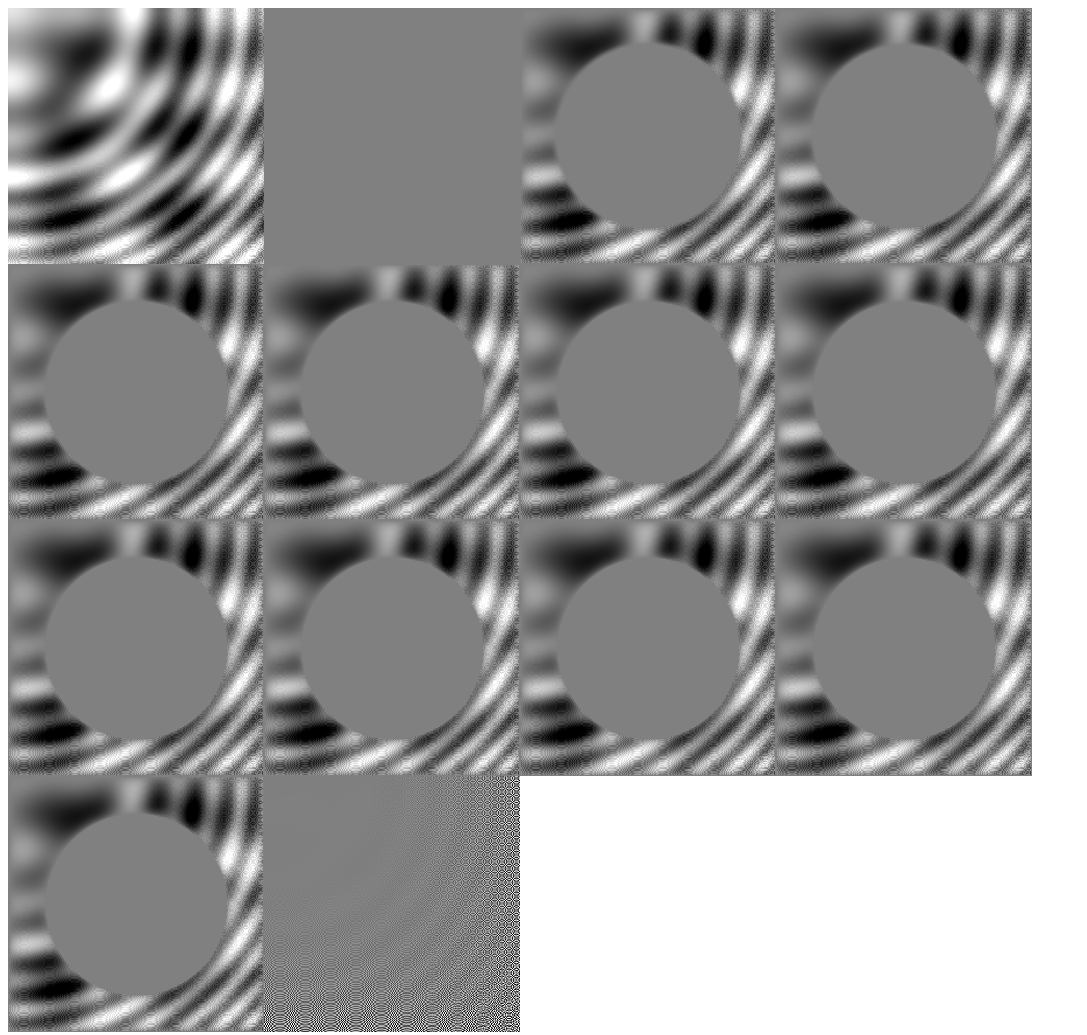
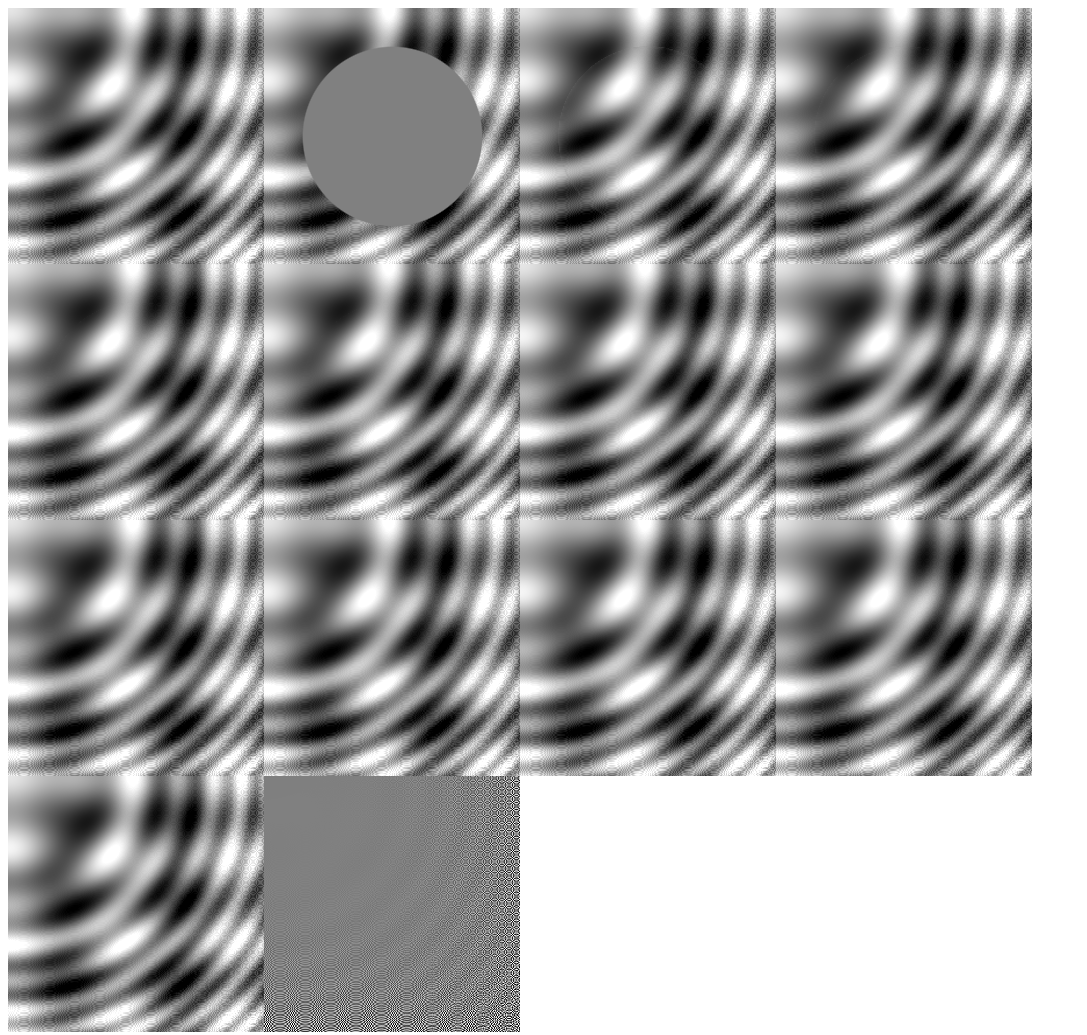
Before and after one commit to tompng/poisson_solver, a plain HTML site: page index.html in a window 1280 px wide. Shown: the whole page, without its empty margins (0-1087 px from the left). Drawn offline with Linux system fonts and the light colour scheme.

Commit message:
refactor

```diff
--- a/index.html
+++ b/index.html
@@ -1 +1,68 @@
 <script src='index.js'></script>
+<script>
+var w=256, h=256
+gen = function(){
+  var arr = PoissonSolver.generate2DArray(w, h)
+  for(var i=0;i<w;i++)for(var j=0;j<h;j++){
+    arr[i][j] = 0.2*Math.cos(i/18)+0.2*Math.cos(j/13)+0.2*Math.sin((i*i+j*j)/w/h*32)
+    arr[i][j]+=Math.pow(i/w,4)*Math.sin(13*i*i-57*j*j+58*(i+j))*0.1
+    arr[i][j]+=Math.pow(j/h,4)*Math.sin(14*j*j-47*i*i+37*(i-j))*0.1
+  }
+  var mask = PoissonSolver.generate2DArray(w,h)
+  for(var i=0;i<w;i++)for(var j=0;j<h;j++){
+    var a=-((i-w/2)*(i-w/2)+(j-h/2)*(j-h/2)-w*h/8)/w
+    mask[i][j] = a<0?0:a>1?1:a
+  }
+  var f = PoissonSolver.generate2DArray(w,h)
+  for(var i=0;i<w;i++)for(var j=0;j<h;j++){
+    f[i][j]=arr[i<w-1?i+1:i-1][j]+arr[i>0?i-1:i+1][j]+arr[i][j<h-1?j+1:j-1]+arr[i][j>0?j-1:j+1]-4*arr[i][j]
+  }
+  var initial = PoissonSolver.generate2DArray(w,h)
+  for(var i=0;i<w;i++)for(var j=0;j<h;j++){
+    initial[i][j] = (1-mask[i][j])*arr[i][j]
+  }
+  return {f: f, a: arr, mask: mask, initial: initial}
+}
+show=function(arr){
+  canvas = document.createElement('canvas')
+  var w=canvas.width=arr.length
+  var h=canvas.height=arr[0].length
+  var g=canvas.getContext('2d')
+  id=g.getImageData(0,0,w,h)
+  for(var i=0;i<w;i++)for(var j=0;j<h;j++){
+    var a=arr[i][j]+0.5
+    if(a<0)a=0;if(a>1)a=1;
+    idx = 4*(j*w+i)
+    id.data[idx] = id.data[idx+1] = id.data[idx+2] = Math.round(0xff*a)
+    id.data[idx+3] = 0xff
+  }
+  g.putImageData(id, 0, 0)
+  document.body.appendChild(canvas)
+  return canvas
+}
+
+function err(a,b){
+  var diff=0, w=a.length, h=a[0].length
+  for(var i=0;i<w;i++)for(var j=0;j<h;j++){
+    diff+=Math.abs(a[i][j]-b[i][j])
+  }
+  return diff/w/h
+}
+
+onload=function(){
+  window.hoge=gen()
+  fuga = new PoissonSolver(w, h)
+  show(hoge.a)
+  console.error(err(hoge.a, hoge.initial))
+  show(hoge.initial)
+  a2 = fuga.solve(hoge.f, hoge.mask, hoge.initial, 1)
+  show(a2)
+  console.error(err(hoge.a, a2))
+  for(var i=0;i<10;i++){
+    a2 = fuga.solve(hoge.f, hoge.mask, a2, 1)
+    show(a2)
+    console.error(err(hoge.a, a2))
+  }
+  show(hoge.f)
+}
+</script>
--- a/index.js
+++ b/index.js
@@ -1,24 +1,55 @@
-var PoissonSolver = {}
-// (function(){
-  var OPEN = 0, FIXED = 1, PERIODIC = 2
-  PoissonSolver.boundary = {
-    OPEN: OPEN,
-    FIXED: FIXED,
-    PERIODIC: PERIODIC,
+function PoissonSolver(w, h){
+  this.prepare(w, h)
+}
+(function(){
+  PoissonSolver.prototype = {
+    prepare: function(w, h){
+      this.w = w
+      this.h = h
+      var lw=w, lh=h
+      this.levelBuffers = []
+      this.out = _gen2D(w, h)
+    },
+    solve: function(f, mask, out, iterate){
+      var w = f.length
+      var h = f[0].length
+      var i, j
+      if (w != this.w || h != this.h)throw 'wrong shape'
+      var levelBuffers = this.levelBuffers
+      function generator(key){
+        return function(level, w, h){
+          if(!levelBuffers[level])levelBuffers[level] = {}
+          if(!levelBuffers[level][key])levelBuffers[level][key] = _gen2D(w, h)
+          return levelBuffers[level][key]
+        }
+      }
+      var buf = {
+        mask: generator('mask'),
+        tmp: generator('tmp'),
+        out: generator('out'),
+        f: generator('f')
+      }
+      if (!out) {
+        out = this.out
+        for (i=0; i<w; i++) for (j=0; j<h; j++) out[i][j] = 0
+      }
+      if (iterate === undefined) iterate = 4
+      for (i=0; i<iterate; i++) _solve2D(f, mask || buf.mask(0, w, h), out, 0, buf)
+      return out
+    }
   }
+  PoissonSolver.generate2DArray = _gen2D
   function _gen2D(w, h){
     var out = new Array(w)
     for (var i=0; i<w; i++) out[i] = new Array(h).fill(0)
     return out
   }
-  function _solve2D(f, mask, out, tmp) {
+  function _solve2D(f, mask, out, level, buf) {
     if (f.length == 0) return out
     var i, j, n
     var w = f.length
     var h = f[0].length
-    if (!out) out = _gen2D(w, h)
-    if (!tmp) tmp = _gen2D(w, h)
-    if (!mask) mask = _gen2D(w, h)
+    tmp = buf.tmp(level, w, h)
     function smooth(){
       var i, j, dst
       for (i=1; i<w-1; i++) for (j=1; j<h-1; j++) {
@@ -28,21 +59,21 @@ var PoissonSolver = {}
     }
     smooth()
     smooth()
-    if(w < 6 || h < 6) return out
+    if(w < 4 || h < 4) return out
     for (i=1; i<w-1; i++) for (j=1; j<h-1; j++) {
       tmp[i][j] = f[i][j] - out[i-1][j] - out[i+1][j] - out[i][j-1] - out[i][j+1] + 4 * out[i][j]
     }
     var w2 = Math.floor(w / 2)
     var h2 = Math.floor(h / 2)
-    var f2 = _gen2D(w2, h2)
-    var out2 = _gen2D(w2, h2)
-    var mask2 = _gen2D(w2, h2)
+    var f2 = buf.f(level+1, w2, h2)
+    var out2 = buf.out(level+1, w2, h2)
+    var mask2 = buf.mask(level+1, w2, h2)
     for (i=0; i<w2; i++) for (j=0; j<h2; j++) {
       f2[i][j] = tmp[2*i][2*j] + tmp[2*i+1][2*j] + tmp[2*i][2*j+1] + tmp[2*i+1][2*j+1]
       mask2[i][j] = (mask[2*i][2*j] + mask[2*i+1][2*j] + mask[2*i][2*j+1] + mask[2*i+1][2*j+1]) / 4
     }
-    _solve2D(f2, mask2, out2, tmp)
-    _solve2D(f2, mask2, out2, tmp)
+    _solve2D(f2, mask2, out2, level + 1, buf)
+    _solve2D(f2, mask2, out2, level + 1, buf)
     for (i=0; i<w2; i++) for (j=0; j<h2; j++) {
       out[2*i][2*j] += mask[2*i][2*j]*out2[i][j]
       out[2*i+1][2*j] += mask[2*i+1][2*j]*out2[i][j]
@@ -53,71 +84,4 @@ var PoissonSolver = {}
     smooth()
     return out
   }
-// })()
-
-gen = function(){
-  var w=256, h=256
-  var arr = _gen2D(w, h)
-  for(var i=0;i<w;i++)for(var j=0;j<h;j++){
-    arr[i][j] = 0.2*Math.cos(i/18)+0.2*Math.cos(j/13)+0.2*Math.sin((i*i+j*j)/w/h*32)
-    arr[i][j]+=Math.pow(i/w,4)*Math.sin(13*i*i-57*j*j+58*(i+j))*0.1
-    arr[i][j]+=Math.pow(j/h,4)*Math.sin(14*j*j-47*i*i+37*(i-j))*0.1
-  }
-  var mask = _gen2D(w,h)
-  for(var i=0;i<w;i++)for(var j=0;j<h;j++){
-    var lw=1
-    mask[i][j] = i<lw||j<lw||i>w-1-lw||j>h-1-lw ? 0 : 1
-    var a=((i-w/2)*(i-w/2)+(j-h/2)*(j-h/2)-w*h/8)/w/4
-    mask[i][j] *= a<0?0:a>1?1:a
-  }
-  var f = _gen2D(w,h)
-  for(var i=0;i<w;i++)for(var j=0;j<h;j++){
-    f[i][j]=arr[i<w-1?i+1:i-1][j]+arr[i>0?i-1:i+1][j]+arr[i][j<h-1?j+1:j-1]+arr[i][j>0?j-1:j+1]-4*arr[i][j]
-  }
-  var initial = _gen2D(w,h)
-  for(var i=0;i<w;i++)for(var j=0;j<h;j++){
-    // initial[i][j] = (1-mask[i][j])*arr[i][j]
-  }
-  return {f: f, a: arr, mask: mask, initial: initial}
-}
-show=function(arr){
-  canvas = document.createElement('canvas')
-  var w=canvas.width=arr.length
-  var h=canvas.height=arr[0].length
-  var g=canvas.getContext('2d')
-  id=g.getImageData(0,0,w,h)
-  for(var i=0;i<w;i++)for(var j=0;j<h;j++){
-    var a=arr[i][j]+0.5
-    if(a<0)a=0;if(a>1)a=1;
-    idx = 4*(j*w+i)
-    id.data[idx] = id.data[idx+1] = id.data[idx+2] = Math.round(0xff*a)
-    id.data[idx+3] = 0xff
-  }
-  g.putImageData(id, 0, 0)
-  document.body.appendChild(canvas)
-  return canvas
-}
-
-function err(a,b){
-  var diff=0, w=a.length, h=a[0].length
-  for(var i=0;i<w;i++)for(var j=0;j<h;j++){
-    diff+=Math.abs(a[i][j]-b[i][j])
-  }
-  return diff/w/h
-}
-
-onload=function(){
-  window.hoge=gen()
-  show(hoge.a)
-  console.error(err(hoge.a, hoge.initial))
-  show(hoge.initial)
-  a2=_solve2D(hoge.f, hoge.mask, hoge.initial)
-  show(a2)
-  console.error(err(hoge.a, a2))
-  for(var i=0;i<10;i++){
-    a2=_solve2D(hoge.f, hoge.mask, a2)
-    show(a2)
-    console.error(err(hoge.a, a2))
-  }
-  show(hoge.f)
-}
+})()
```
